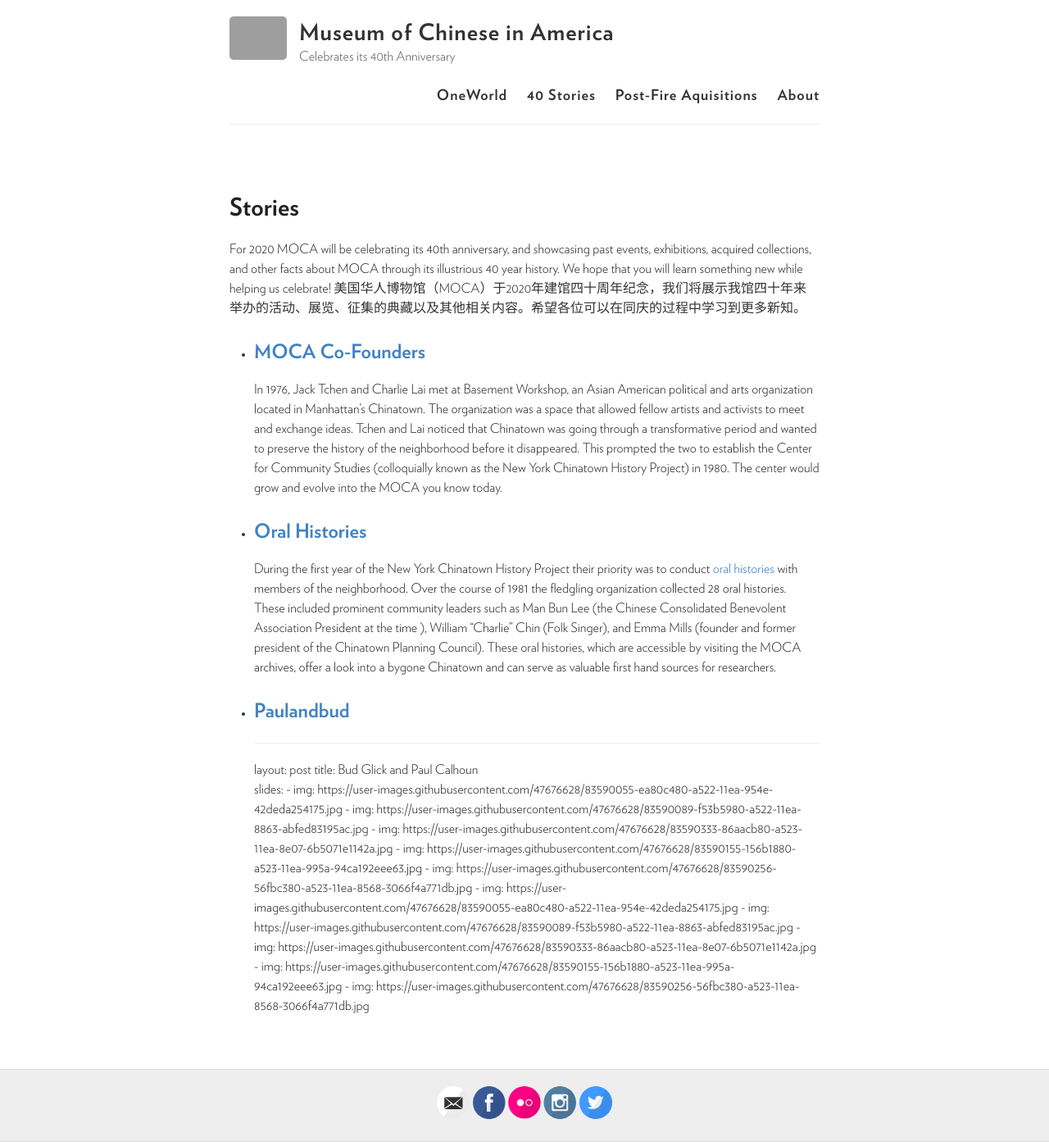
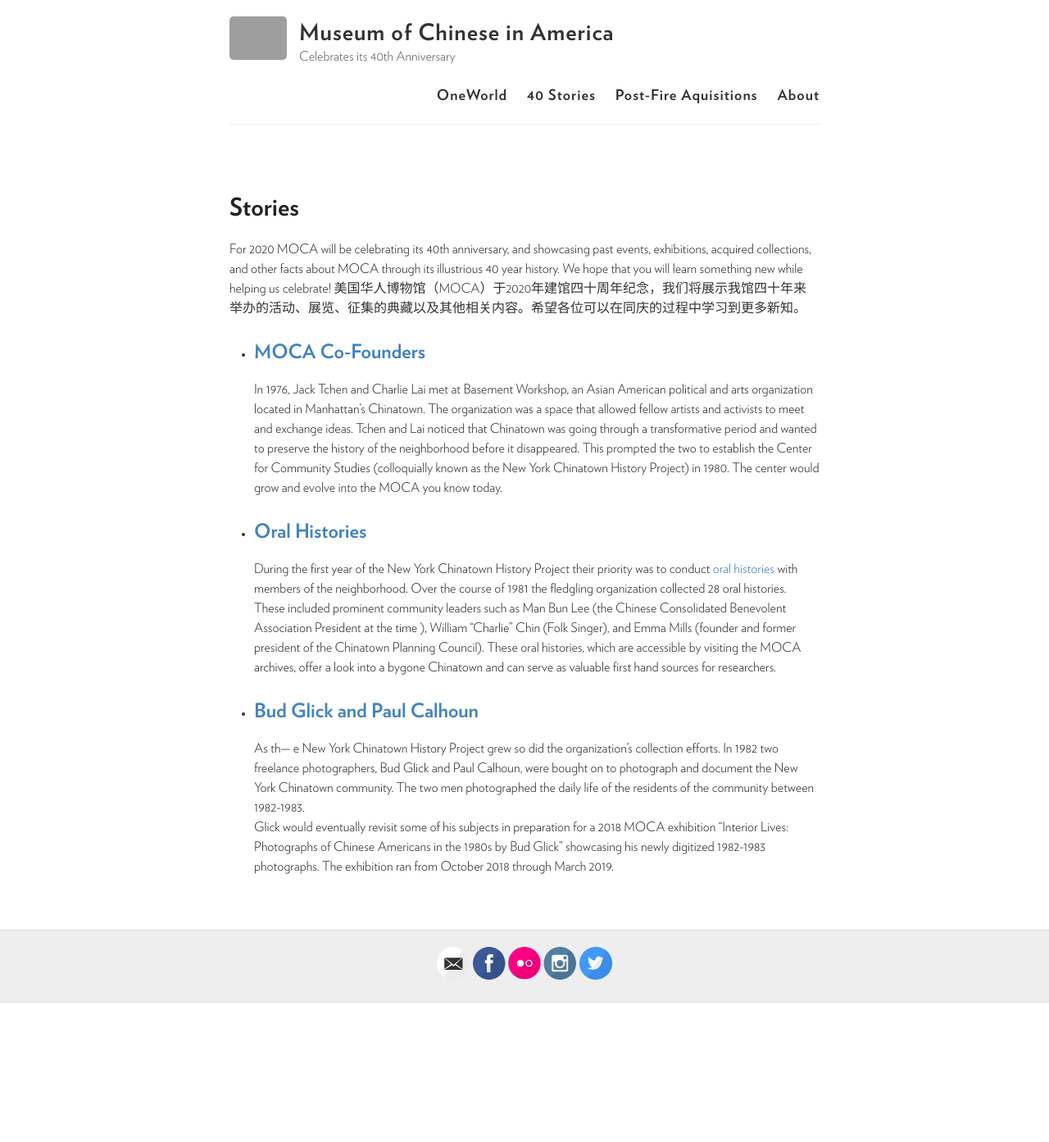
Before and after one commit to moca40/moca40.github.io, a Jekyll site: the page built from stories.html, in a window 1280 px wide. Shown: the whole page at 82% size. Built offline with Jekyll 4.4.1, drawn with Linux system fonts in a browser that asks for light colours; after the commit the page ends 1223 px from its top, so only the background shows below that; grey boxes are pictures that could not be loaded.

Commit message:
Update 1982-01-01-paulandbud.md

```diff
--- a/_stories/1982-01-01-paulandbud.md
+++ b/_stories/1982-01-01-paulandbud.md
@@ -22,9 +22,13 @@
     img: https://user-images.githubusercontent.com/47676628/83590155-156b1880-a523-11ea-995a-94ca192eee63.jpg
   -
     img: https://user-images.githubusercontent.com/47676628/83590256-56fbc380-a523-11ea-8568-3066f4a771db.jpg
+---
 
-As the New York Chinatown History Project grew so did the organization’s collection efforts.  In 1982 two freelance photographers, Bud Glick and Paul Calhoun, were bought on to photograph and document the New York Chinatown community.   The two men photographed the daily life of the residents of the community between 1982-1983.
+As th---
+e New York Chinatown History Project grew so did the organization’s collection efforts.  In 1982 two freelance photographers, Bud Glick and Paul Calhoun, were bought on to photograph and document the New York Chinatown community.   The two men photographed the daily life of the residents of the community between 1982-1983.
 Glick would eventually revisit some of his subjects in preparation for a 2018 MOCA exhibition “Interior Lives: Photographs of Chinese Americans in the 1980s by Bud Glick” showcasing his newly digitized 1982-1983 photographs.  The exhibition ran from October 2018 through March 2019.
 
 随着纽约华埠历史研究社的发展，该组织的典藏工作也随之增加。两位自由摄影师──Bud Glick及Paul Calhoun于1982年受雇前往拍摄、记录纽约唐人街社群，他们捕捉了1982年至1983年间社区居民的日常生活。
 为了准备美国华人博物馆的展览──“内部生活：八十年代的美国华人生活照，摄影师Bud Glick”（Interior Lives: Photographs of Chinese Americans in the 1980s by Bud Glick），Glick于2018年重访他的摄影对象。该展览展示了他最新数字化的1982与1983年间的摄影作品，展期为2018年十月至2019年三月。
+
+{% include slideshow.html %}
```
